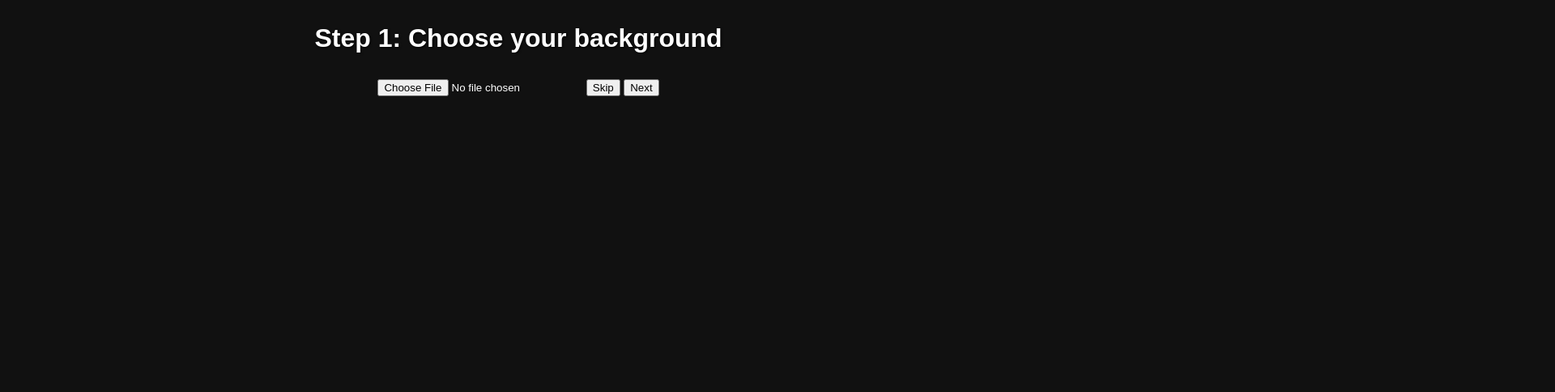
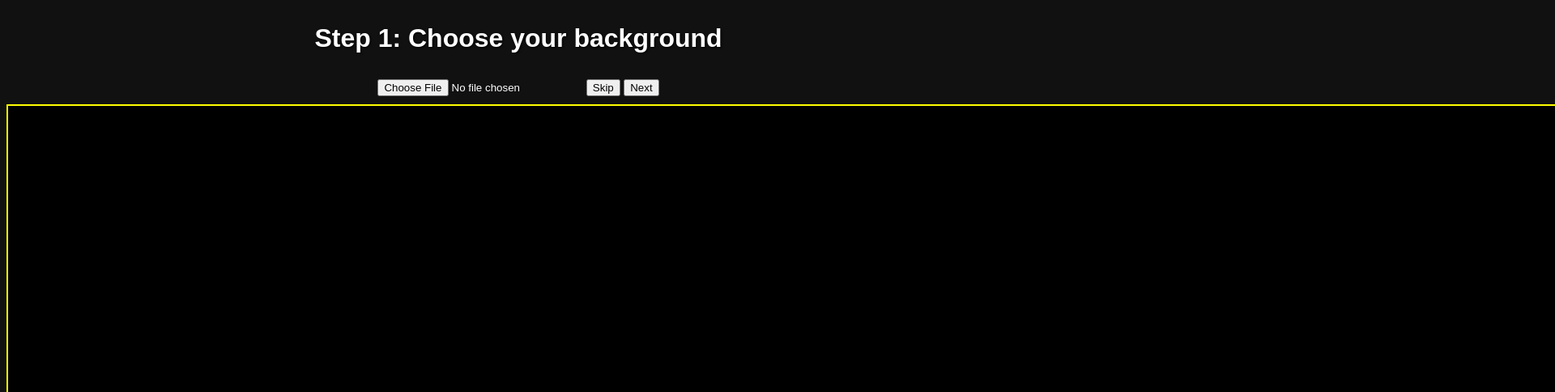
Before and after one commit to NGKsSystems/yt-banner-app, a plain HTML site: page index.html in a window 1280 px wide. Shown: the part 131-616 px from the top of the page at 81% size, 1920 px wide, since content can reach past the window. Drawn offline with Linux system fonts and the light colour scheme.

Commit message:
index.html

```diff
--- a/index.html
+++ b/index.html
@@ -41,6 +41,8 @@
     <button id="exportBtn">Export Banner</button>
   </div>
 
+<canvas id="bannerCanvas" width="1280" height="720"></canvas>
+
   <script src="script.js"></script>
 </body>
 </html>
```
